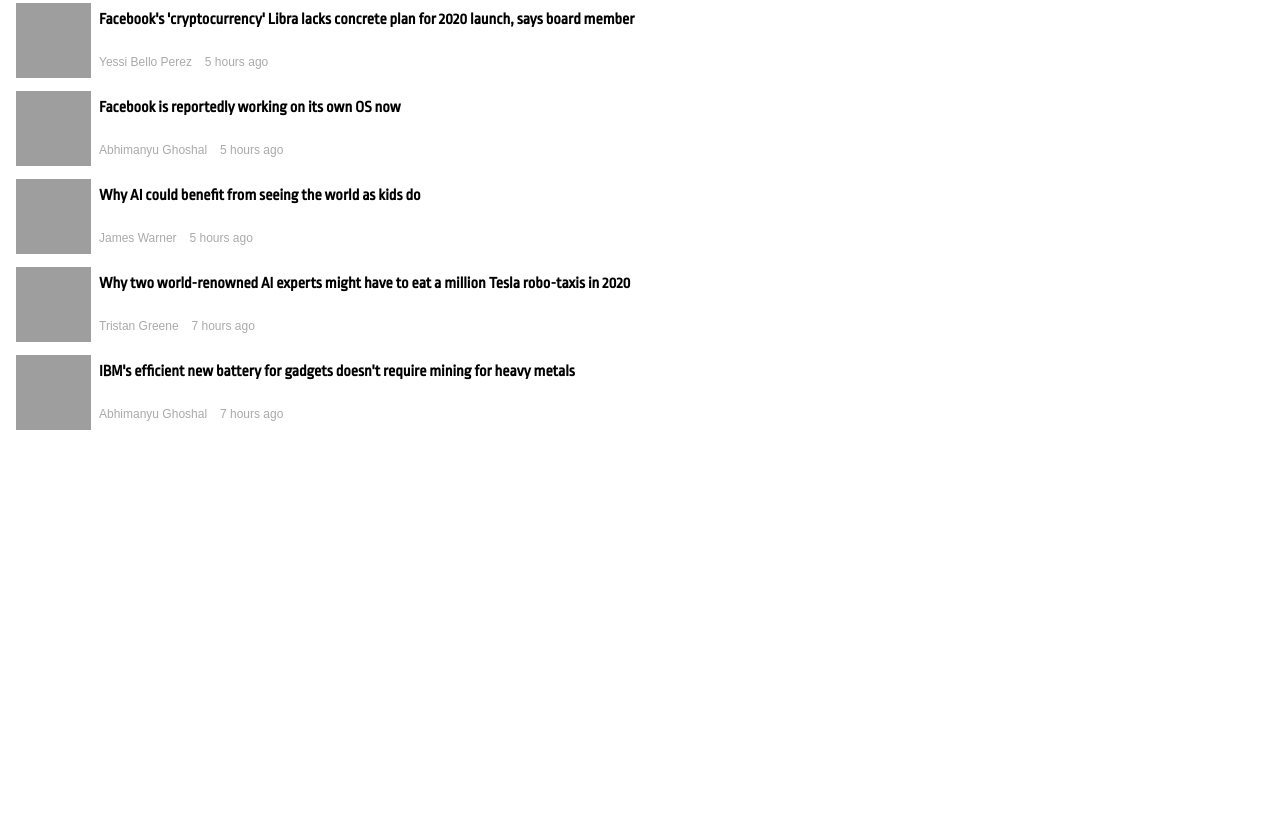
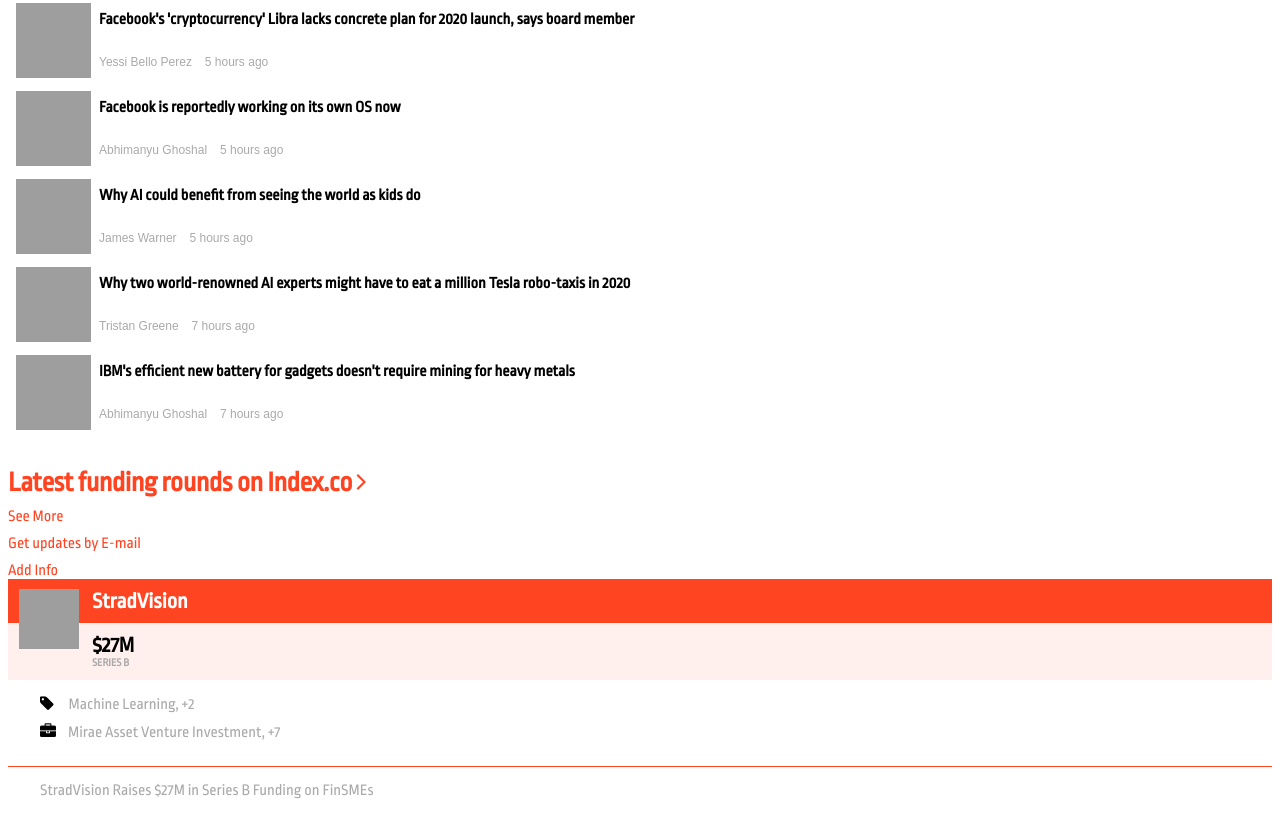
Before and after one commit to sz16900/the-next-web, a website: page index.html in a window 1280 px wide. Shown: the part 1153-1968 px from the top of the page. Before the commit the page ends 1604 px from the top, so only its background shows below. Drawn offline with Linux system fonts and the light colour scheme; grey boxes are pictures that could not be loaded.

Commit message:
funding cards

```diff
--- a/assets/styles.css
+++ b/assets/styles.css
@@ -286,3 +286,73 @@
   background: url(https://cdn0.tnwcdn.com/wp-content/blogs.dir/1/files/2019/12/Battery-hed-513x270.jpg) no-repeat center;
   background-size: cover;
 }
+
+/*----------  Funding Rounds  ----------*/
+
+.deals-funding {
+  color: #f42;
+  padding-top: 10px;
+}
+
+.fr-wrapper {
+  display: grid;
+  padding: 0 8px;
+}
+
+.deals-funding {
+  padding-left: 8px;
+}
+
+.funding-round-image {
+  background: url(https://img-cdn.tnwcdn.com/image?url=https%3A%2F%2Fpbs.twimg.com%2Fprofile_images%2F1147972463587758080%2FM2bs7zyf.png&signature=d77302d2cf01daf3c9d06243f3f030a5) no-repeat center;
+  background-size: cover;
+  height: 60px;
+  width: 60px;
+  margin: 10.66px;
+  position: absolute;
+}
+
+.card-name {
+  height: 44px;
+  background-color: #f42;
+  padding: 10.6666666667px 16px 10.6666666667px 84px;
+  font-size: 22px;
+  color: #fff;
+}
+
+.card-deets {
+  background-color: rgba(255,68,34,.08);
+  padding: 10.6666666667px 16px 10.6666666667px 84px;
+  margin-bottom: 15px;
+}
+
+.money {
+  font-size: 22px;
+  color:#000;
+}
+
+.series {
+  font-size: 11px;
+  color: #aaa;
+}
+
+.story-title {
+  font-size: 16px;
+  padding-left: 2em;
+  position: relative;
+  padding-bottom: 10px;
+}
+
+.story-title span {
+  color: #aaa;
+  margin-left: 12px;
+}
+
+.story-title-link {
+  font-size: 16px;
+  padding-left: 2em;
+  padding-top: 15px;
+  margin-top: 15px;
+  color: #aaa;
+  border-top: 1px solid #f42;
+}
--- a/index.html
+++ b/index.html
@@ -43,7 +43,8 @@
                         <h3 class="article-category">DISTRACT</h3>
                     </a>
                     <a>
-                        <h2 class="article-title">Hard Fork’s crypto-themed Xmas gift guide — for the HODLers in your life
+                        <h2 class="article-title">Hard Fork’s crypto-themed Xmas gift guide — for the HODLers in your
+                            life
                         </h2>
                     </a>
                     <ul class="article-list">
@@ -93,7 +94,7 @@
     <!-- Latest News -->
     <div class="latest-news">
         <h2 class="latest-news-header"><a href="#">Latest News <i class="fa fa-angle-right" aria-hidden="true"></i>
-        </a></h2>
+            </a></h2>
         <div class="four-col-muchachos">
             <div class="muchachito ln-1">
                 <div class="latest-news-image"></div>
@@ -179,6 +180,29 @@
                 </div>
             </div>
         </div>
+
+    </div>
+
+    <!-- Funding Rounds -->
+    <div class="four-col-muchachos">
+        <h2 class="latest-news-header"><a href="#"> Latest funding rounds on Index.co
+                <i class="fa fa-angle-right" aria-hidden="true"></i>
+            </a></h2>
+        <a href="#" class="deals-funding">See More</a>
+        <a href="#" class="deals-funding">Get updates by E-mail</a>
+        <a href="#" class="deals-funding">Add Info</a>
+        <div class="fr-wrapper fr-1">
+            <div class="funding-round-image"></div>
+            <h4 class="card-name">StradVision</h4>
+            <div class="card-deets">
+                <h4 class="money">$27M</h4>
+                <h5 class="series">SERIES B</h5>
+            </div>
+            <p class="story-title"><i class="fa fa-tag" aria-hidden="true"></i><span> Machine Learning, +2</span></p>
+            <p class="story-title"><i class="fa fa-briefcase" aria-hidden="true"></i><span>Mirae Asset Venture
+                    Investment, +7</span></p>
+            <p class="story-title-link">StradVision Raises $27M in Series B Funding on FinSMEs</p>
+        </div>
     </div>
 
 </body>
```
